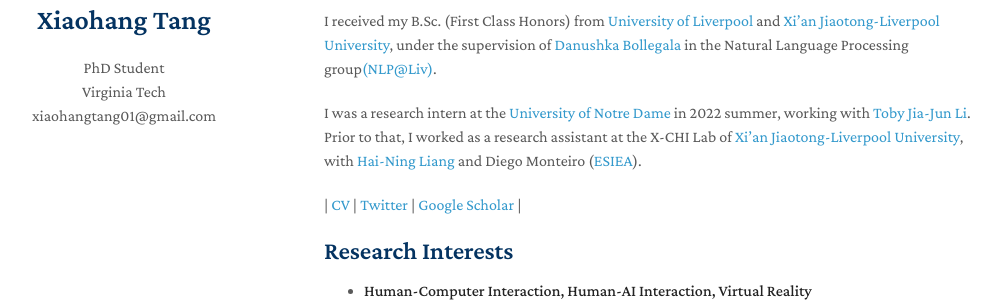
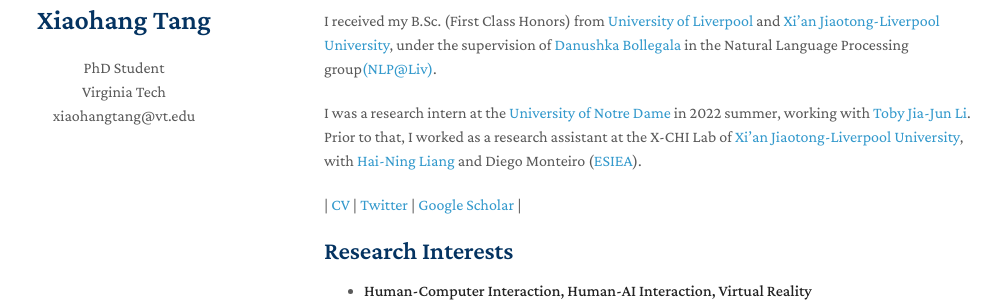
Before and after one commit to xiaohang-tang/xiaohang-tang.github.io, a Jekyll site: the page built from index.md, in a window 1280 px wide. Shown: the part 192-494 px from the top of the page, without its empty margins (146-1149 px from the left). Built offline with Jekyll 4.4.1, drawn with Linux system fonts in a browser that asks for light colours; nearby versions of some CDN libraries; a style sheet for code colours, icons or effects is not loaded; our own code applies the rules of GitHub Pages for plain Markdown files.

Commit message:
Update _config.yml

```diff
--- a/_config.yml
+++ b/_config.yml
@@ -1,7 +1,7 @@
 title: Xiaohang Tang
 position: PhD Student
 affiliation: Virginia Tech
-email: xiaohangtang01@gmail.com
+email: xiaohangtang@vt.edu
 keywords: Xiaohang Tang
 google_scholar:
 github_link:
```
